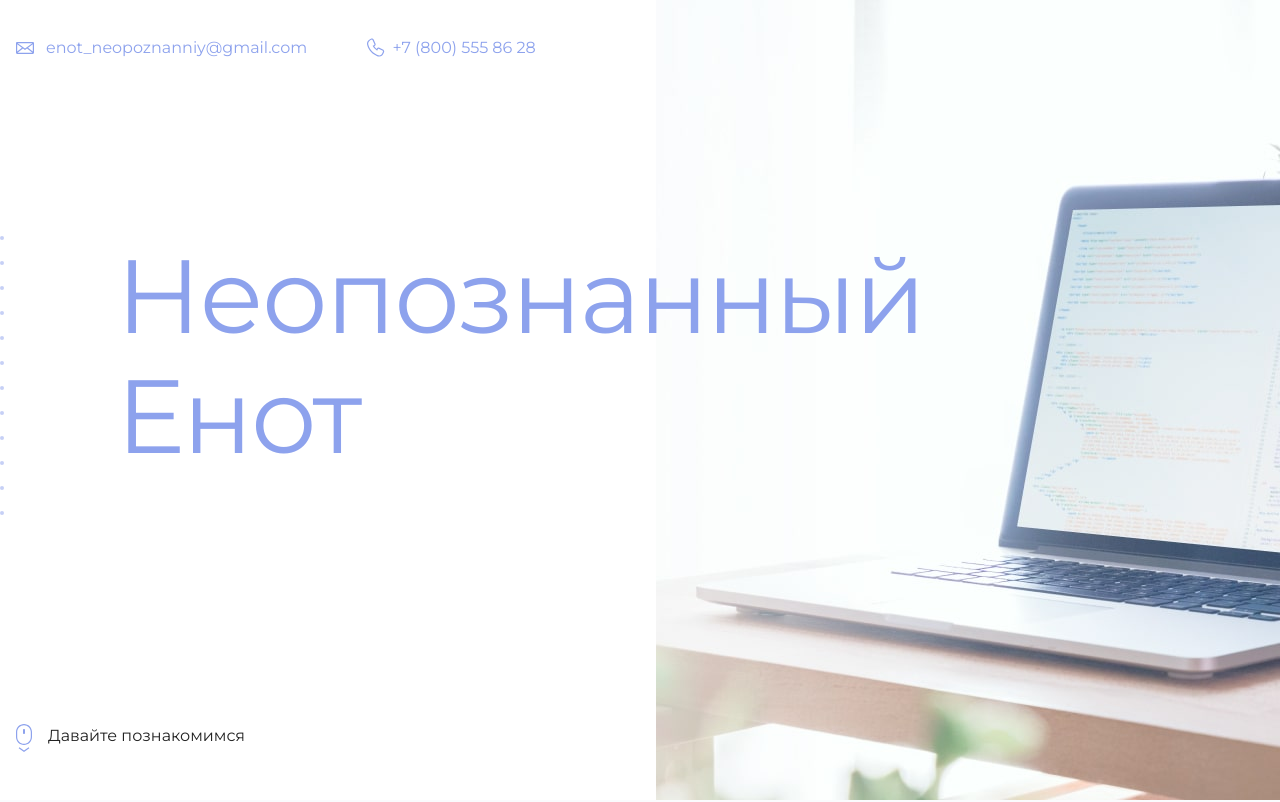
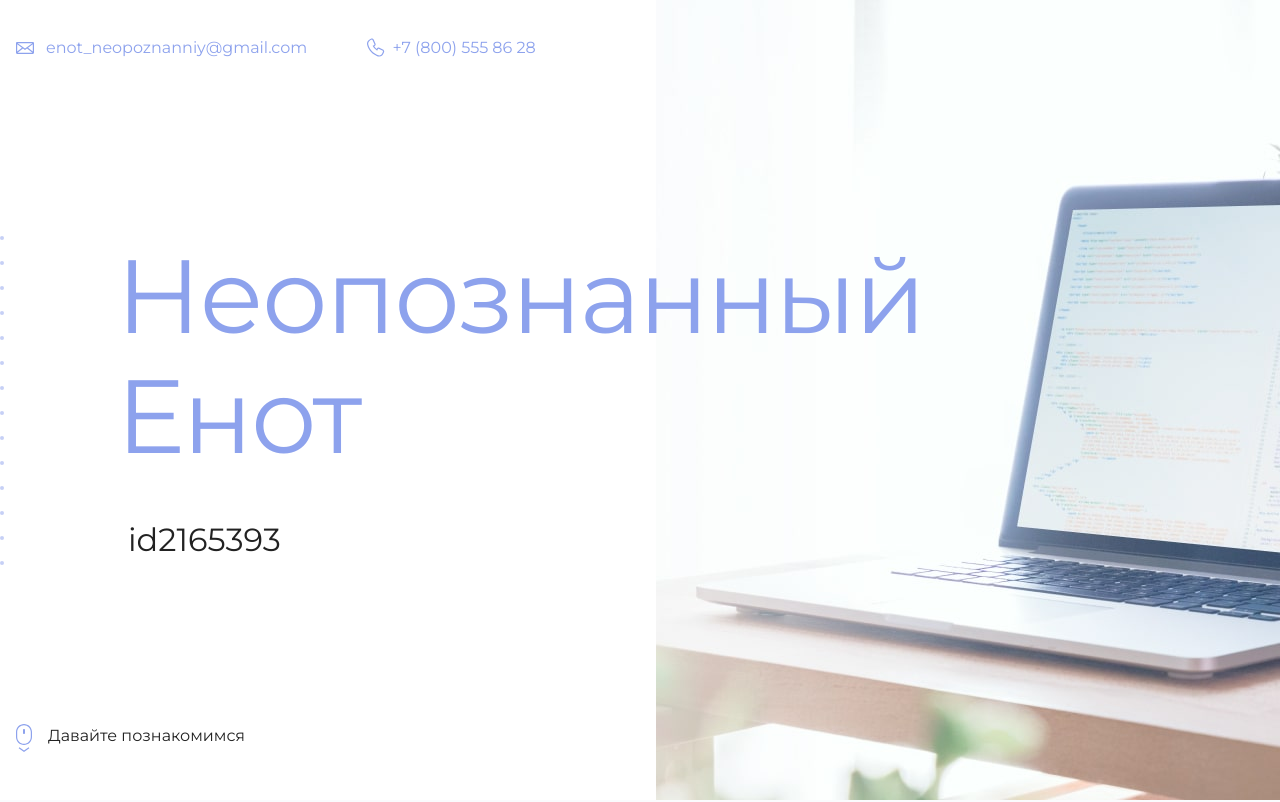
Before and after one commit to anonym1111/github-pages-example, a plain HTML site: page index.html in a window 1280 px wide. Shown: the top 802 px of the page. Drawn offline with Linux system fonts and the light colour scheme.

Commit message:
исправил айди

```diff
--- a/index.html
+++ b/index.html
@@ -19,7 +19,7 @@
       <section class="hero-image">
         <div class="container">
           <h1 class="heading">Неопознанный Енот</h1>
-          <p><id2165393></p>
+          <p>id2165393</p>
         </div>
       </section>
 
```
